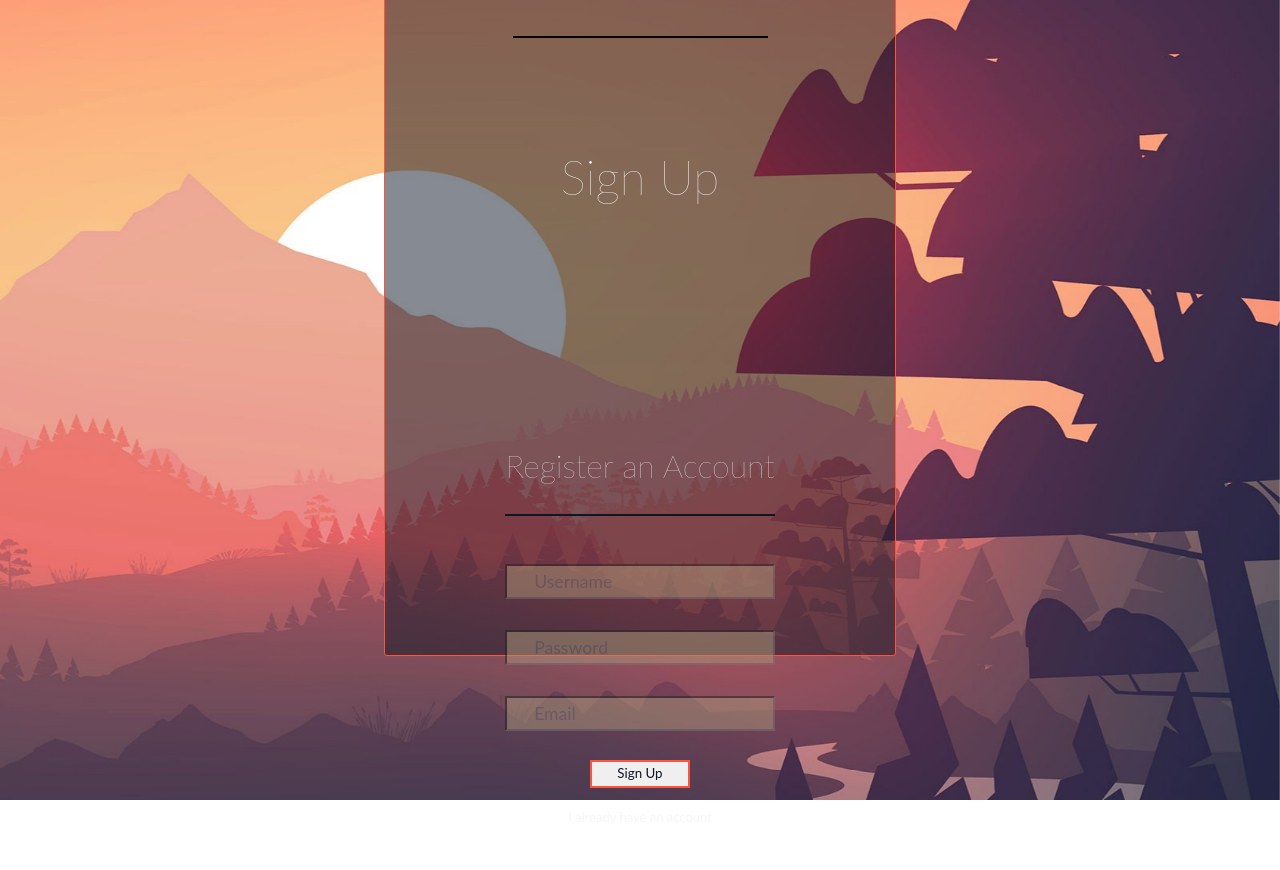
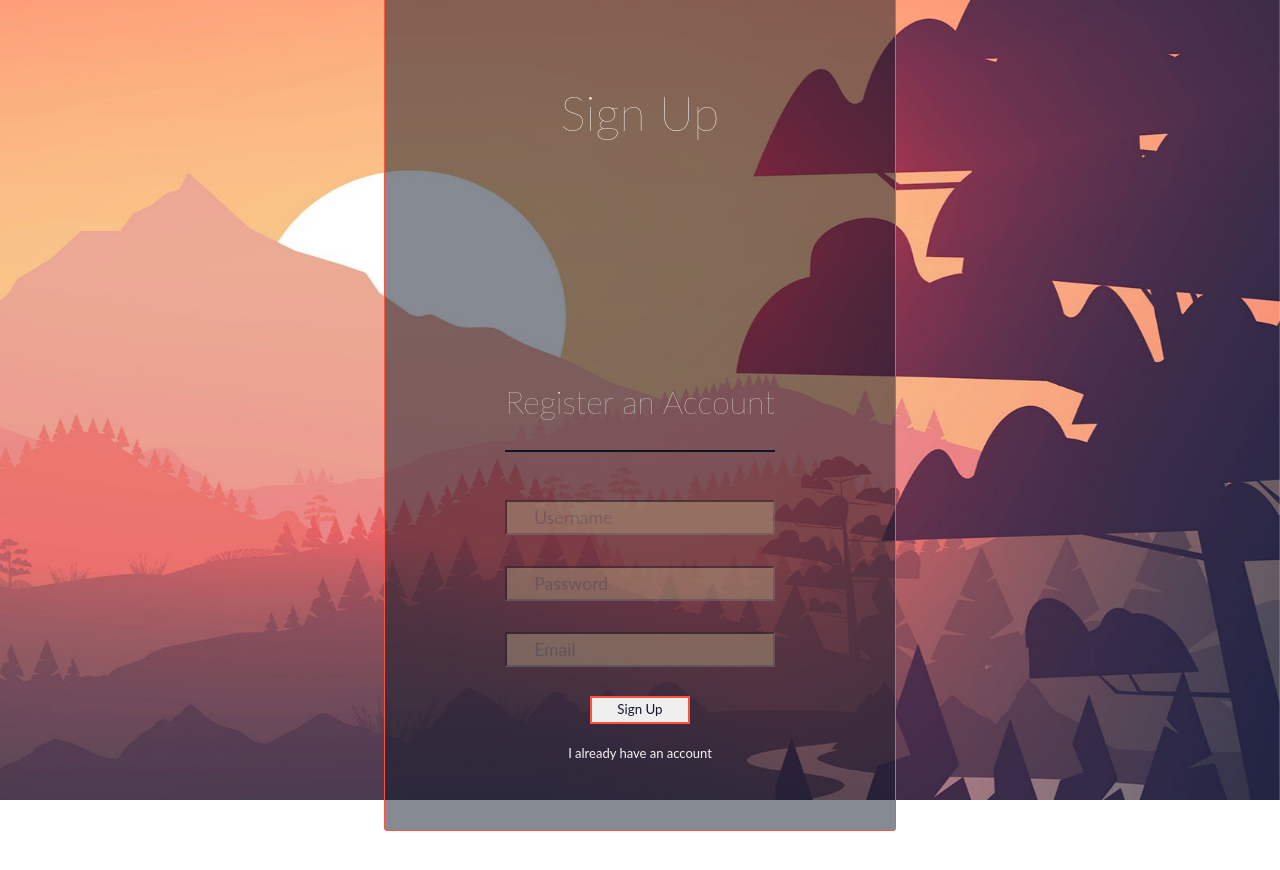
Before and after one commit to SyrJair/CIS454, a Vue app in the folder frontend/: page /register in a window 1280 px wide. Shown: the top 870 px of the page. Built offline with nearby package versions, Linux system fonts and the light colour scheme.

Commit message:
fixed parallax bug

```diff
--- a/frontend/src/views/LoginPage.vue
+++ b/frontend/src/views/LoginPage.vue
@@ -72,6 +72,10 @@
 
     /* GENERAL */
     .skip {display: none;}
+    html
+    {
+        height:100%;
+    }
     *
     {
         font-family: "Lato", Arial, sans-serif;
@@ -87,13 +91,13 @@
     {
         position:sticky;
         top:0;
+        bottom:0;
         z-index:1;
         background-image:url("../assets/tempLoginBackground.jpg");
         background-repeat:no-repeat;
         background-position:center;
         background-size: 100% 100%;
-        width:100vw;
-        height:100vh;
+        height:100%;
 
     }
     .parallax img
--- a/frontend/src/views/MainPage.vue
+++ b/frontend/src/views/MainPage.vue
@@ -40,15 +40,12 @@
 </script>
 <style>
     /* All STUFF */
-    *
-    {
-        max-height:100vh;
-    }
     .overall-page
     {
         display:flex;
         justify-content:space-apart;
         width:100%;
+        max-height:100vh;
     }
     .left-layout, .right-layout, .main-layout
     {
--- a/frontend/src/views/RegistrationPage.vue
+++ b/frontend/src/views/RegistrationPage.vue
@@ -100,7 +100,7 @@
     #signupPointer
     {
         position:relative;
-        top:-5vh;
+        top:-10vh;
     }
     .signupSection
     {
@@ -112,7 +112,7 @@
         flex-direction:column;
         justify-content:space-evenly;
         width:40%;
-        padding: 10% 0 10% 0;
+        padding: 5% 0 5% 0;
         border: 1px solid #FF533D;
         border-radius:3px;
         margin-top:-168vh;
@@ -139,12 +139,10 @@
         font-size:2em;
         color:#f5f5f5;
         font-weight:lighter;
-        padding-bottom:20px;
     }
     .bottom form
     {
         border-top: 2px solid #0F1626;
-        padding-top:20px;
     }
     .formItem
     {
```
